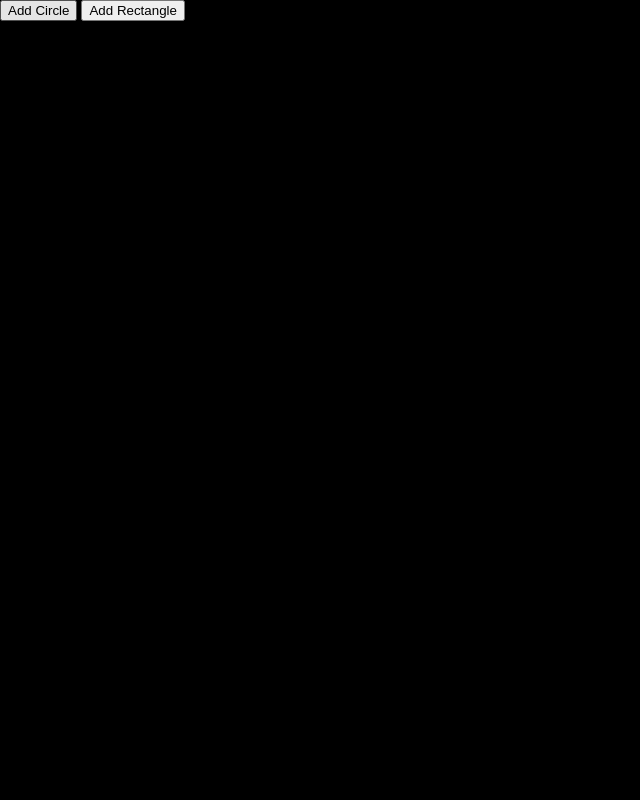
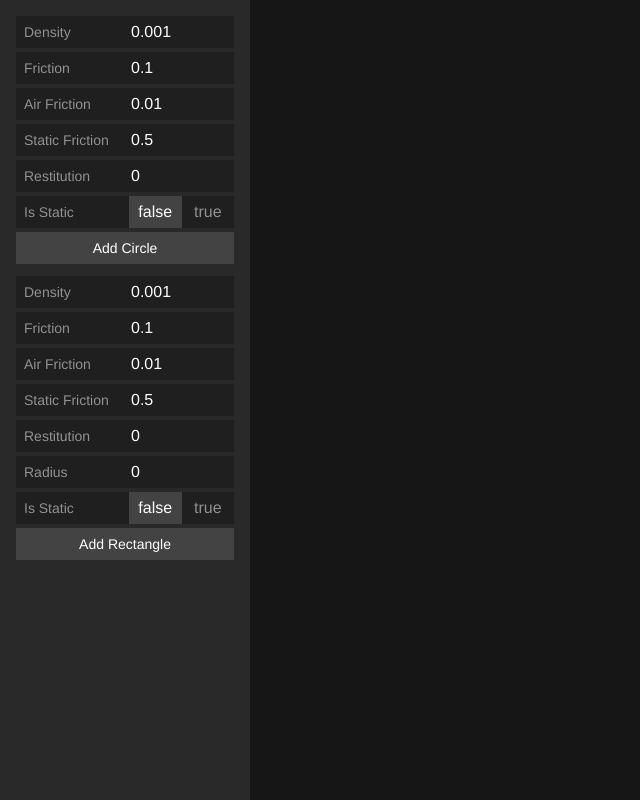
Before and after one commit to pnm122/svelte-physics-renderer, a SvelteKit app: page / in a window 1280 px wide. Shown: the whole page, without its empty margins (0-640 px from the left). Built offline with nearby package versions, Linux system fonts and the light colour scheme.

Commit message:
Fleshed out add circle and rectangle forms

```diff
--- a/src/lib/utils/generateRandomColor.ts
+++ b/src/lib/utils/generateRandomColor.ts
@@ -2,5 +2,5 @@ export default function generateRandomColor() {
   function random(min: number, max: number) {
     return ((Math.random() * (max - min)) + min).toFixed(2)
   }
-  return `hsl(${random(0, 360)} 75 ${random(33, 67)})`
+  return `hsl(${random(0, 360)} 75 ${random(50, 75)})`
 }
--- a/src/routes/+page.svelte
+++ b/src/routes/+page.svelte
@@ -3,83 +3,395 @@
 	import Circle from "$lib/components/Circle.svelte";
 	import Rectangle from "$lib/components/Rectangle.svelte";
 
-  let circles = $state<number[]>([])
-  let rectangles = $state<number[]>([])
+  interface CircleOptions {
+    density: number
+    friction: number
+    frictionAir: number
+    frictionStatic: number
+    restitution: number
+    isStatic: boolean
+  }
+
+  interface RectangleOptions {
+    density: number
+    friction: number
+    frictionAir: number
+    frictionStatic: number
+    restitution: number
+    radius: number
+    isStatic: boolean
+  }
+
+  const defaultCircleOptions: CircleOptions = {
+    density: 0.001,
+    friction: 0.1,
+    frictionAir: 0.01,
+    frictionStatic: 0.5,
+    restitution: 0,
+    isStatic: false
+  }
+
+  const defaultRectangleOptions: RectangleOptions = {
+    density: 0.001,
+    friction: 0.1,
+    frictionAir: 0.01,
+    frictionStatic: 0.5,
+    restitution: 0,
+    radius: 0,
+    isStatic: false
+  }
+
+  let circles = $state<(CircleOptions & { id: number })[]>([])
+  let rectangles = $state<(RectangleOptions & { id: number })[]>([])
+  let addCircleOptions = $state(defaultCircleOptions)
+  let addRectangleOptions = $state(defaultRectangleOptions)
 
   let id = 0
 
   function addCircle() {
-    circles.push(id++)
+    circles.push({
+      ...addCircleOptions,
+      id: id++
+    })
   }
 
-  function removeCircle(value: number) {
-    circles = circles.filter(c => c !== value)
+  function removeCircle(id: number) {
+    circles = circles.filter(c => c.id !== id)
   }
 
   function addRectangle() {
-    rectangles.push(id++)
+    rectangles.push({
+      ...addRectangleOptions,
+      id: id++
+    })
   }
 
-  function removeRectangle(value: number) {
-    rectangles = rectangles.filter(c => c !== value)
+  function removeRectangle(id: number) {
+    rectangles = rectangles.filter(r => r.id !== id)
+  }
+
+  function updateCircleOptions(option: keyof CircleOptions, value: any) {
+    addCircleOptions = {
+      ...addCircleOptions,
+      [option]: value
+    }
+  }
+
+  function updateRectangleOptions(option: keyof RectangleOptions, value: any) {
+    addRectangleOptions = {
+      ...addRectangleOptions,
+      [option]: value
+    }
   }
 </script>
+
+<div class="main">
+  <div class="tools">
+    <form class="add-form" onsubmit={addCircle}>
+      <div class="input-group">
+        <label for="circle-density">Density</label>
+        <input
+          type="number"
+          step="0.0001"
+          id="circle-density"
+          placeholder={`${defaultCircleOptions.density}`}
+          value={addCircleOptions.density}
+          onchange={e => updateCircleOptions('density', e.currentTarget.value)}
+        >
+      </div>
+      <div class="input-group">
+        <label for="circle-friction">Friction</label>
+        <input
+          type="number"
+          step="0.01"
+          id="circle-friction"
+          placeholder={`${defaultCircleOptions.friction}`}
+          value={addCircleOptions.friction}
+          onchange={e => updateCircleOptions('friction', e.currentTarget.value)}
+        >
+      </div>
+      <div class="input-group">
+        <label for="circle-air-friction">Air Friction</label>
+        <input
+          type="number"
+          step="0.001"
+          id="circle-air-friction"
+          placeholder={`${defaultCircleOptions.frictionAir}`}
+          value={addCircleOptions.frictionAir}
+          onchange={e => updateCircleOptions('frictionAir', e.currentTarget.value)}
+        >
+      </div>
+      <div class="input-group">
+        <label for="circle-static-friction">Static Friction</label>
+        <input
+          type="number"
+          step="0.01"
+          id="circle-static-friction"
+          placeholder={`${defaultCircleOptions.frictionStatic}`}
+          value={addCircleOptions.frictionStatic}
+          onchange={e => updateCircleOptions('frictionStatic', e.currentTarget.value)}
+        >
+      </div>
+      <div class="input-group">
+        <label for="circle-restitution">Restitution</label>
+        <input
+          type="number"
+          step="0.01"
+          id="circle-restitution"
+          placeholder={`${defaultCircleOptions.restitution}`}
+          value={addCircleOptions.restitution}
+          onchange={e => updateCircleOptions('restitution', e.currentTarget.value)}
+        >
+      </div>
+      <div class="input-group">
+        <label for="circle-restitution">Is Static</label>
+        <button
+          type="button"
+          role="switch"
+          aria-checked={addCircleOptions.isStatic}
+          onclick={() => updateCircleOptions('isStatic', !addCircleOptions.isStatic)}
+        >
+          <span class={addCircleOptions.isStatic ? '' : 'active'}>false</span>
+          <span class={addCircleOptions.isStatic ? 'active' : ''}>true</span>
+        </button>
+      </div>
+      <button type="submit">Add Circle</button>
+    </form>
+    <form class="add-form" onsubmit={addRectangle}>
+      <div class="input-group">
+        <label for="rect-density">Density</label>
+        <input
+          type="number"
+          step="0.0001"
+          id="rect-density"
+          placeholder={`${defaultRectangleOptions.density}`}
+          value={addRectangleOptions.density}
+          onchange={e => updateRectangleOptions('density', e.currentTarget.value)}
+        >
+      </div>
+      <div class="input-group">
+        <label for="rect-friction">Friction</label>
+        <input
+          type="number"
+          step="0.01"
+          id="rect-friction"
+          placeholder={`${defaultRectangleOptions.friction}`}
+          value={addRectangleOptions.friction}
+          onchange={e => updateRectangleOptions('friction', e.currentTarget.value)}
+        >
+      </div>
+      <div class="input-group">
+        <label for="rect-air-friction">Air Friction</label>
+        <input
+          type="number"
+          step="0.001"
+          id="rect-air-friction"
+          placeholder={`${defaultRectangleOptions.frictionAir}`}
+          value={addRectangleOptions.frictionAir}
+          onchange={e => updateRectangleOptions('frictionAir', e.currentTarget.value)}
+        >
+      </div>
+      <div class="input-group">
+        <label for="rect-static-friction">Static Friction</label>
+        <input
+          type="number"
+          step="0.01"
+          id="rect-static-friction"
+          placeholder={`${defaultRectangleOptions.frictionStatic}`}
+          value={addRectangleOptions.frictionStatic}
+          onchange={e => updateRectangleOptions('frictionStatic', e.currentTarget.value)}
+        >
+      </div>
+      <div class="input-group">
+        <label for="rect-restitution">Restitution</label>
+        <input
+          type="number"
+          step="0.01"
+          id="rect-restitution"
+          placeholder={`${defaultRectangleOptions.restitution}`}
+          value={addRectangleOptions.restitution}
+          onchange={e => updateRectangleOptions('restitution', e.currentTarget.value)}
+        >
+      </div>
+      <div class="input-group">
+        <label for="rect-radius">Radius</label>
+        <input
+          type="number"
+          step="0.01"
+          id="rect-radius"
+          placeholder={`${defaultRectangleOptions.radius}`}
+          value={addRectangleOptions.radius}
+          onchange={e => updateRectangleOptions('radius', e.currentTarget.value)}
+        >
+      </div>
+      <div class="input-group">
+        <label for="rect-restitution">Is Static</label>
+        <button
+          type="button"
+          role="switch"
+          aria-checked={addRectangleOptions.isStatic}
+          onclick={() => updateRectangleOptions('isStatic', !addRectangleOptions.isStatic)}
+        >
+          <span class={addRectangleOptions.isStatic ? '' : 'active'}>false</span>
+          <span class={addRectangleOptions.isStatic ? 'active' : ''}>true</span>
+        </button>
+      </div>
+      <button type="submit">Add Rectangle</button>
+    </form>
+  </div>
   <Canvas
     width='100%'
-  height='100vh'
+    height='100%'
     gravity={{ scale: 0.0008 }}
     interactive
   >
-  <button onclick={addCircle}>Add Circle</button>
-  <button onclick={addRectangle}>Add Rectangle</button>
-  <div class="container">
-    <!-- <Rectangle
-      radius={10}
-      style="width: 100px; height: 50px;"
-      density={0.0001}
-      restitution={0.5}
+    <div class="canvas-container">
+      {#each circles as c (c.id)}
+        <Circle
+          class="shape circle"
+          density={c.density}
+          friction={c.friction}
+          frictionAir={c.frictionAir}
+          frictionStatic={c.frictionStatic}
+          restitution={c.restitution}
+          isStatic={c.isStatic}
+          randomBackground>
+        </Circle>
+      {/each}
+      {#each rectangles as r (r.id)}
+        <Rectangle
+          class="shape rectangle"
+          density={r.density}
+          friction={r.friction}
+          frictionAir={r.frictionAir}
+          frictionStatic={r.frictionStatic}
+          restitution={r.restitution}
+          radius={r.radius}
+          isStatic={r.isStatic}
           randomBackground>
         </Rectangle>
-    <Circle
-      style="width: 100px;"
-      density={0.0001}
-      restitution={0.8}
-      randomBackground>
-    </Circle> -->
-    {#each circles as value (value)}
-      <Circle
-        class="shape circle"
-        density={0.0000001}
-        restitution={0.8}
-        randomBackground>
-        <button onclick={() => removeCircle(value)}>
-          {value}
-        </button>
-      </Circle>
       {/each}
-    {#each rectangles as value (value)}
-      <Rectangle
-        class="shape rectangle"
-        density={0.0000001}
-        restitution={0.8}
-        radius={12}
-        randomBackground>
-        <button onclick={() => removeRectangle(value)}>
-          {value}
-        </button>
-      </Rectangle>
-    {/each}
-
     </div>
   </Canvas>
+</div>
 
 <style lang="scss">
+  $bg: hsl(0 0% 8.63%);
+  $surface: hsl(0 0% 16.08%);
+  $button: hsl(0 0% 26.27%);
+  $button-hover: hsl(0 0% 35.29%);
+  $button-active: hsl(0 0% 40%);
+  $label: hsl(0 0% 57%);
+  $input: hsl(0 0% 12%);
+  $focus: hsl(0 0% 8%);
+
+  *, *::before, *::after {
+    box-sizing: border-box;
+  }
+
   :global(body) {
     margin: 0;
-    background-color: black;
+    background-color: $bg;
+    font-family: Helvetica, sans-serif, system-ui;
   }
 
-  .container {
+  .main {
+    display: grid;
+    grid-template-columns: 250px auto;
+    width: 100%;
+    height: 100vh;
+    max-height: -webkit-fill-available;
+  }
+
+  .tools {
+    background: $surface;
+    height: 100%;
+    overflow: auto;
+    padding: 16px;
+    display: flex;
+    flex-direction: column;
+    gap: 12px;
+
+    button:not([role="switch"]) {
+      background: $button;
+      color: white;
+      border: none;
+      height: 32px;
+      font: inherit;
+      font-size: 14px;
+      cursor: pointer;
+      transition: background 0.15s cubic-bezier(0.215, 0.610, 0.355, 1);
+
+      &:hover {
+        background: $button-hover;
+      }
+
+      &:active {
+        background: $button-active;
+      }
+    }
+  }
+
+  .add-form {
+    display: flex;
+    flex-direction: column;
+    gap: 4px;
+
+    .input-group {
+      display: grid;
+      grid-template-columns: repeat(2, minmax(0, 1fr));
+      align-items: center;
+      background: $input;
+      height: 32px;
+      padding-left: 8px;
+
+      &:focus-within {
+        background-color: $focus;
+      }
+
+      label {
+        color: $label;
+        font-size: 14px;
+        width: 100px;
+      }
+
+      input {
+        background: none;
+        border: none;
+        outline: none;
+        color: white;
+        padding-right: 8px;
+        height: 100%;
+        font: inherit;
+      }
+
+      button[role="switch"] {
+        height: 100%;
+        background: none;
+        border: none;
+        font: inherit;
+        cursor: pointer;
+        color: white;
+        padding: 0;
+        display: flex;
+        align-items: center;
+
+        span {
+          flex: 1;
+          height: 100%;
+          line-height: 32px;
+          color: $label;
+
+          &.active {
+            background-color: $button;
+            color: white;
+          }
+        }
+      }
+    }
+  }
+
+  .canvas-container {
     display: flex;
     flex-wrap: wrap;
   }
```
Lines whose indentation alone changed are shown as unchanged.
